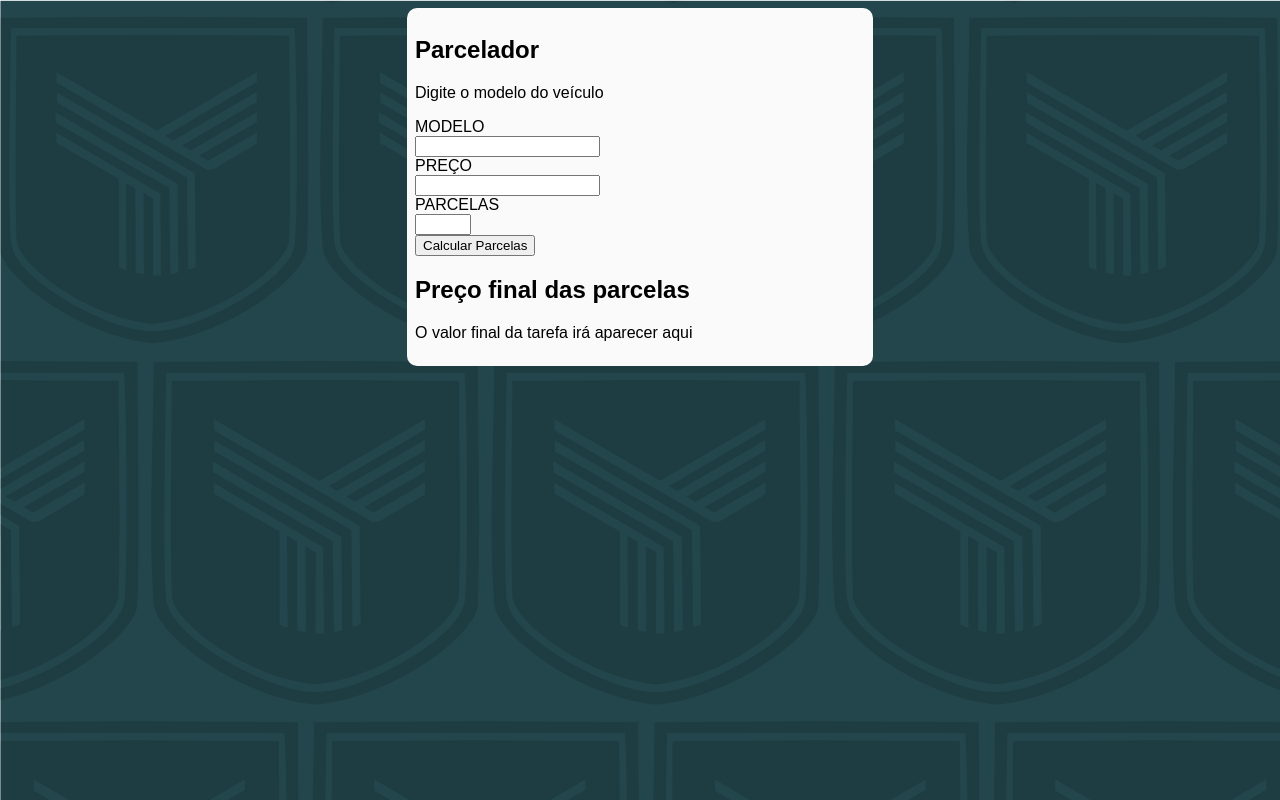
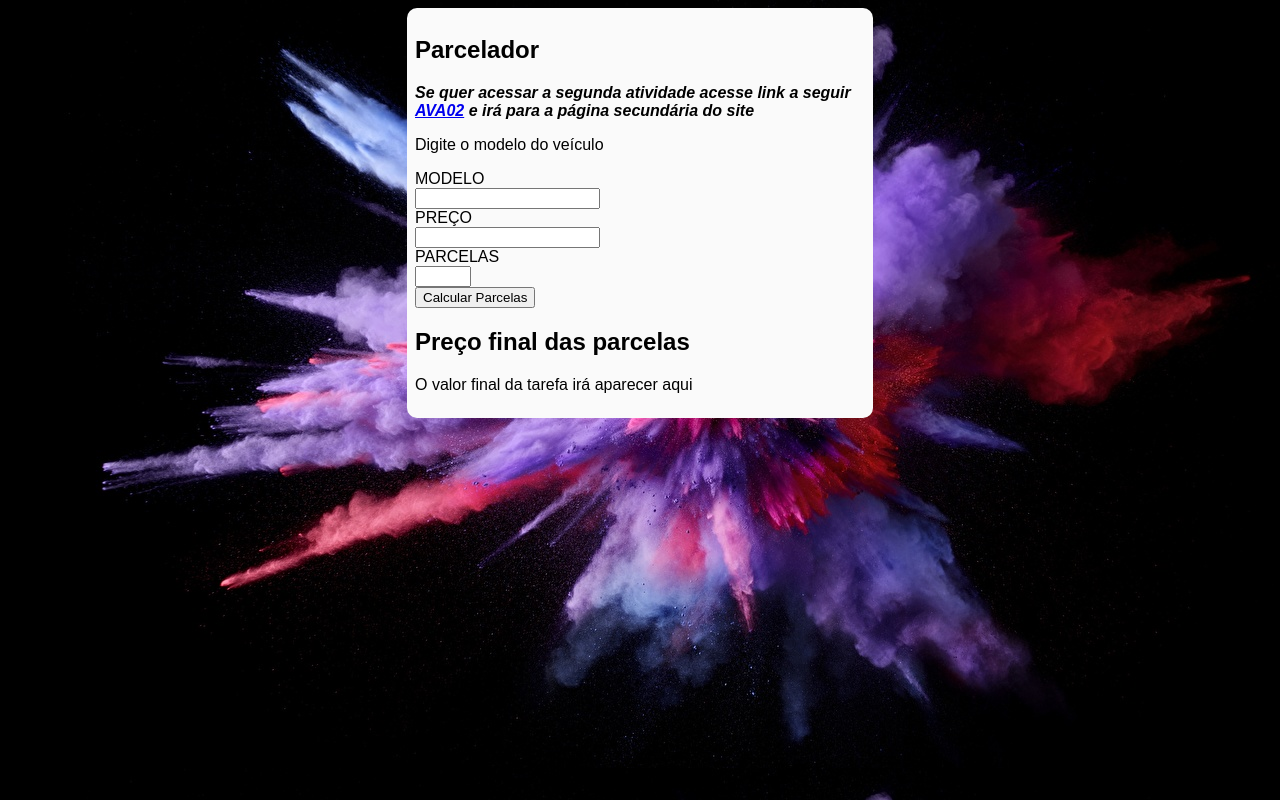
Before and after one commit to deliras23/ava03, a plain HTML site: page Avaliação 3° etapa/ava01.html in a window 1280 px wide. Drawn offline with Linux system fonts and the light colour scheme.

Commit message:
ava03atualização 1

```diff
--- a/Avaliação 3° etapa/ava01.html
+++ b/Avaliação 3° etapa/ava01.html
@@ -13,6 +13,9 @@
         <section>
             <form action="salvar.php" method="get" onsubmit="return calcular()">
                 <h1>Parcelador</h1>
+
+                <i><b>Se quer acessar a segunda atividade acesse link a seguir <a href="AVA02.html"> AVA02</a> e irá para a página secundária do site</b></i>
+
                 <p>Digite o modelo do veículo</p>
                 <label for="mod">MODELO</label>
                 <br><input type="text" name="mod" id="mod" >
@@ -21,6 +24,7 @@
                 <br><label for="parc">PARCELAS</label>
                 <br><input type="number" name="parc" id="parc" min="0" max="36">
                 <br><input type="submit" value="Calcular Parcelas">
+
             </form>
         </section>
         <section id="saida">
@@ -36,6 +40,11 @@
               let mod = document.getElementById("mod")
               let prec = Number.getElementById("prec")
               let parc = Number.getElementById("parc")
+
+//IF valor >=5 AND valor <= 12
+              if (parc >= 5 <=12)
+                pref.innerHTML = `O valor da sua compra final seria ${prec} mas como você selecionou entr 5 e 12 parcelas será aplicado um juros de 25% e o preço se tornará ${prec * 25/ 100}`
+
         }
     </script>
 
--- a/Avaliação 3° etapa/estilo.css
+++ b/Avaliação 3° etapa/estilo.css
@@ -1,5 +1,5 @@
 body {
-    background-image: url(FUNDOS.png);
+    background-image: url(FUNDO\ 3.jpg);
 }
 main {
     background-color: rgb(250, 250, 250);
```
Also changed, not shown: Avaliação 3° etapa/FUNDO 3.jpg (added).
